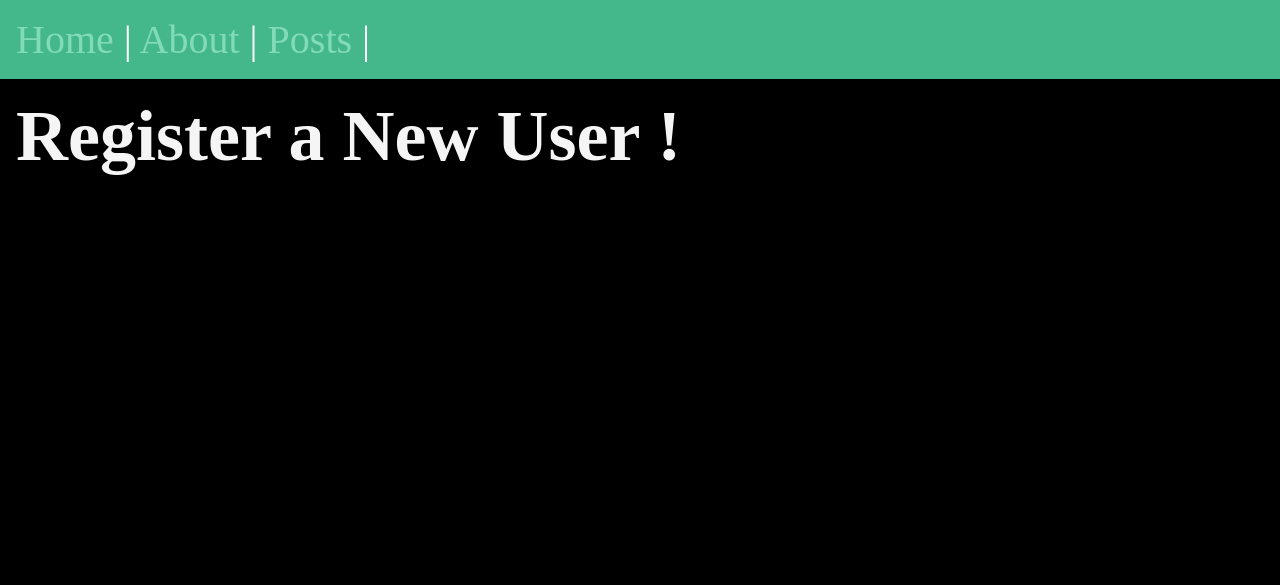
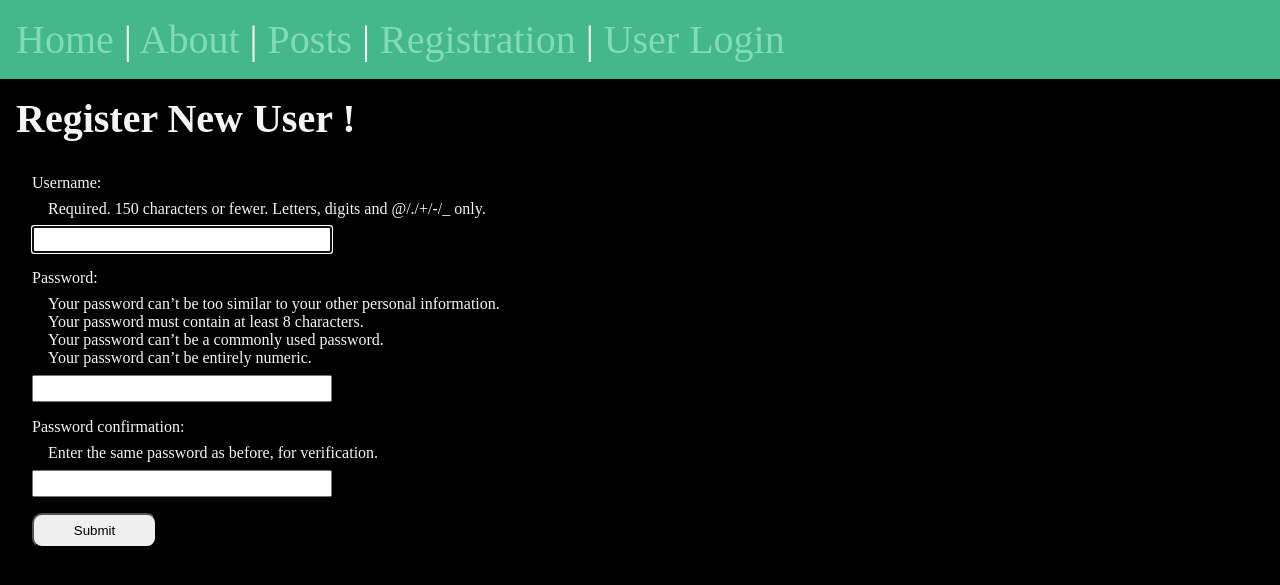
Before and after one commit to svvoii/django-full-tutorial, a Django app: page /users/register/ in a window 1280 px wide. Shown: the top 585 px of the page. Run offline with Django 5.2, Linux system fonts and the light colour scheme.

Commit message:
Lots of things added today, registration on new users, new post page, no functionality yet.

```diff
--- a/myproject/posts/urls.py
+++ b/myproject/posts/urls.py
@@ -5,5 +5,6 @@ app_name = 'posts'
 
 urlpatterns = [
 	path('', views.posts_list, name="list"),
+	path('new-post/', views.post_new, name="new-post"),
 	path('<slug:slug>/', views.post_page, name="page"), # this will create a dynamic url that will take the slug as an argument
 ]
--- a/myproject/posts/views.py
+++ b/myproject/posts/views.py
@@ -1,5 +1,6 @@
 from django.shortcuts import render
 from .models import Post
+from django.contrib.auth.decorators import login_required # this will import the login_required decorator for the post_new view to be accessible only to logged in users
 
 # Create your views here.
 def posts_list(request):
@@ -9,3 +10,8 @@ def posts_list(request):
 def post_page(request, slug):
 	post = Post.objects.get(slug=slug) # this will get the post with the slug that matches the slug in the url
 	return render(request, 'posts/post_page.html', { 'post': post }) # this will render the request to the template post_page.html
+
+
+@login_required(login_url='/users/login/') # this will make the post_new view accessible only to logged in users (if the user is not logged in, it will redirect to the login page
+def post_new(request):
+	return render(request, 'posts/post_new.html') # this will render the request to the template posts_new.html
--- a/myproject/static/css/style.css
+++ b/myproject/static/css/style.css
@@ -28,6 +28,7 @@ section {
     gap: 1rem;
 }
 
+h1,
 h2 {
     font-size: 2.5rem;
 }
@@ -46,7 +47,65 @@ a:hover {
 }
 
 .banner {
-	display: block;
-	width: 100%;
-	height: 800px;
+    display: block;
+    width: 100%;
+    max-width: 800px;
 }
+
+.form-with-validation {
+    font-size: 1rem;
+    padding: 1rem;
+    display: flex;
+    flex-flow: column;
+    gap: 1rem;
+}
+
+.form-with-validation div {
+    display: flex;
+    flex-flow: column;
+    gap: 0.5rem;
+}
+
+.form-with-validation input {
+    padding: 0.25rem;
+    max-width: 300px;
+}
+
+.form-submit {
+    padding: 0.5rem;
+    border-radius: 10px;
+    width: 125px;
+}
+
+.helptext {
+    font-size: 1rem;
+    margin-left: 1rem;
+}
+
+.helptext ul {
+    list-style-type: none;
+}
+
+.errorlist {
+    color: #F00;
+    margin-left: 2rem;
+}
+
+.errorlist li::marker {
+    content: '🚨 ';
+}
+
+.logout {
+	display: inline-block;
+}
+
+.logout-button {
+	font-size: 2.5rem;
+	background-color: rgb(0, 0, 0, 0);
+    color: #81dbb8;
+	border: none;
+}
+
+.logout-button:hover {
+	opacity: .85;
+}
--- /dev/null
+++ b/myproject/static/js/main.js
@@ -0,0 +1 @@
+console.log('This is main.js from myproject/static/js/');
--- a/myproject/templates/layout.html
+++ b/myproject/templates/layout.html
@@ -9,15 +9,24 @@
 			Django App
 		{% endblock %}
 	</title>
-	<link rel="stylesheet" type="text/css" href="{% static 'css/style.css' %}">
-	<script src="{% static 'js/script.js' %}" defer></script>
+	<link rel="stylesheet" href="{% static "css/style.css" %}">
+	<script src="{% static 'js/main.js' %}" defer></script>
 </head>
 <body>
 	<nav>
-		<a href="/">Home</a> |
-		<a href="/about">About</a> |
-		<a href="{% url 'posts:list' %}">Posts</a> |
-		{% comment %} <a href="/posts">Posts</a> | {% endcomment %}
+		<a href="/" title="HOME">Home</a> |
+		<a href="/about" title="ABOUT">About</a> |
+		<a href="{% url 'posts:list' %}" title="POSTS">Posts</a> |
+		{% if user.is_authenticated %}
+			<a href="{% url 'posts:new-post' %}" title="ADD POST">New Post</a> |
+			<form class="logout" action="{% url 'users:logout' %}" method="post">
+				{% csrf_token %}
+				<button class="logout-button" title="USER LOGOUT">Logout</button>
+			</form>
+		{% else %}
+			<a href="{% url 'users:register' %}" title="REGISTER">Registration</a> |
+			<a href="{% url 'users:login' %}" title="REGISTER">User Login</a>
+		{% endif %}
 	</nav>
 	<main>
 		{% block content %}
--- a/myproject/users/templates/users/register.html
+++ b/myproject/users/templates/users/register.html
@@ -1,11 +1,16 @@
 {% extends "layout.html" %}
 
 {% block title %}
-	Register a New User
+	Register New User
 {% endblock %}
 
 {% block content %}
 	<section>
-		<h1>Register a New User !</h1>
+		<h1>Register New User !</h1>
+		<form class="form-with-validation" action="/users/register/" method="post">
+			{% csrf_token %}
+			{{ form }}
+			<button class="form-submit">Submit</button>
+		</form>
 	</section>
 {% endblock %}
--- a/myproject/users/urls.py
+++ b/myproject/users/urls.py
@@ -6,4 +6,6 @@ app_name = 'users'
 # the second argument has to be a function / method from views.py for this app
 urlpatterns = [
 	path('register/', views.register_view, name="register"),
+	path('login/', views.login_view, name="login"),
+	path('logout/', views.logout_view, name="logout"),
 ]
--- a/myproject/users/views.py
+++ b/myproject/users/views.py
@@ -1,5 +1,32 @@
-from django.shortcuts import render
+from django.shortcuts import render, redirect
+from django.contrib.auth.forms import UserCreationForm, AuthenticationForm # This is a built-in form that we can use to create a new user
+from django.contrib.auth import login, logout # These are built-in functions that used to log a user in out `login(request, user)`, `logout(request)`
 
 # The following function is specified in the `urls.py` as the second argument
 def register_view(request):
-	return render(request, 'users/register.html')
+	if request.method == 'POST':
+		form = UserCreationForm(request.POST)
+		if form.is_valid():
+			login(request, form.save()) # Log the user in
+			return redirect('posts:list') # Redirect to the list of posts page after registration
+	else:
+		form = UserCreationForm()
+	return render(request, 'users/register.html', { 'form': form })
+
+def login_view(request):
+	if request.method == 'POST':
+		form = AuthenticationForm(data=request.POST)
+		if form.is_valid():
+			login(request, form.get_user())
+			if 'next' in request.POST:
+				return redirect(request.POST.get('next'))
+			else:
+				return redirect('posts:list')
+	else:
+		form = AuthenticationForm()
+	return render(request, 'users/login.html', { 'form': form })
+
+def logout_view(request):
+	if request.method == 'POST':
+		logout(request)
+		return redirect('posts:list')
```
Also changed, not shown: myproject/posts/templates/posts/post_new.html (added, +11 -0 lines), myproject/users/templates/users/login.html (added, +19 -0 lines), README.md, myproject/db.sqlite3.
